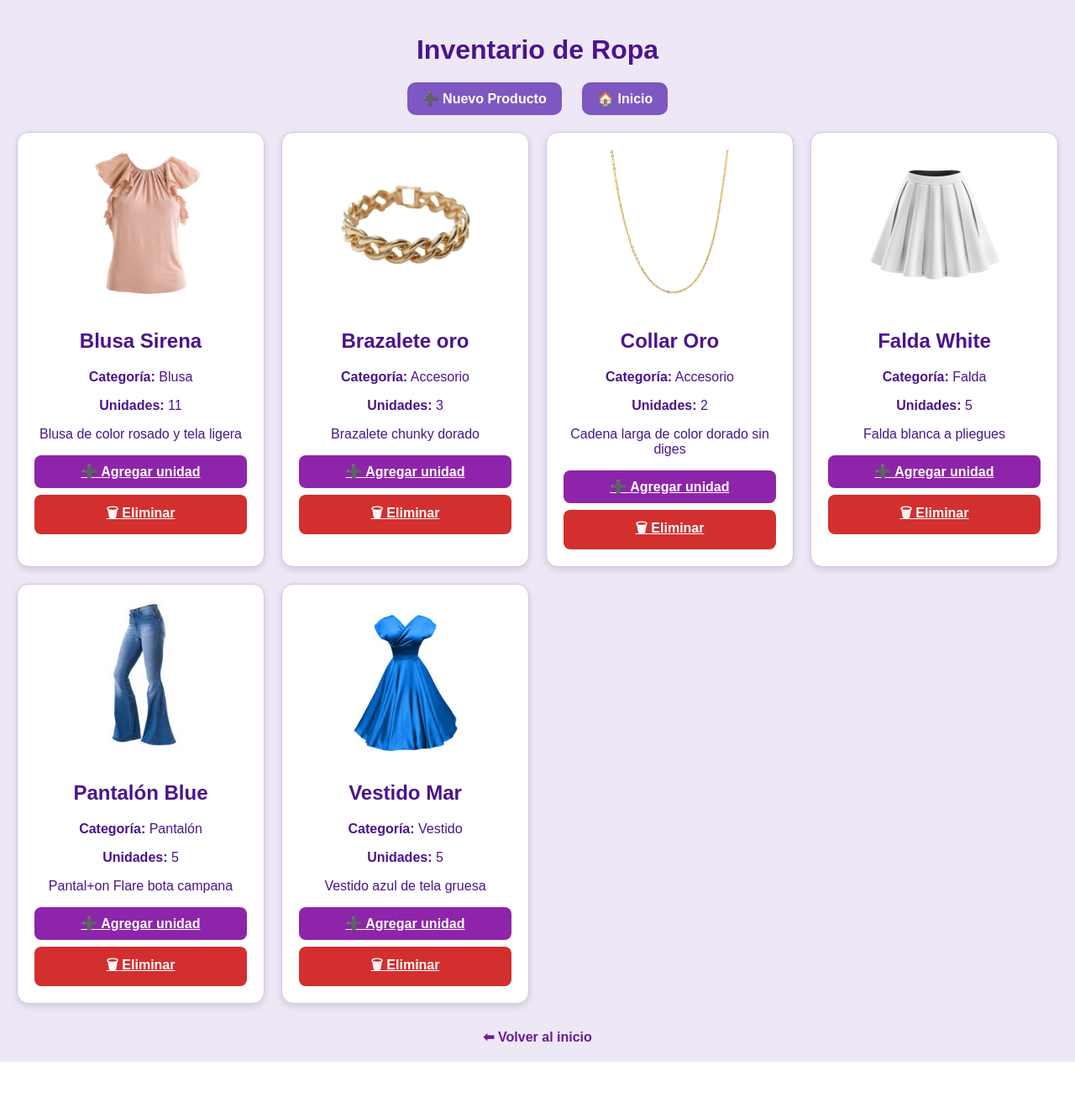
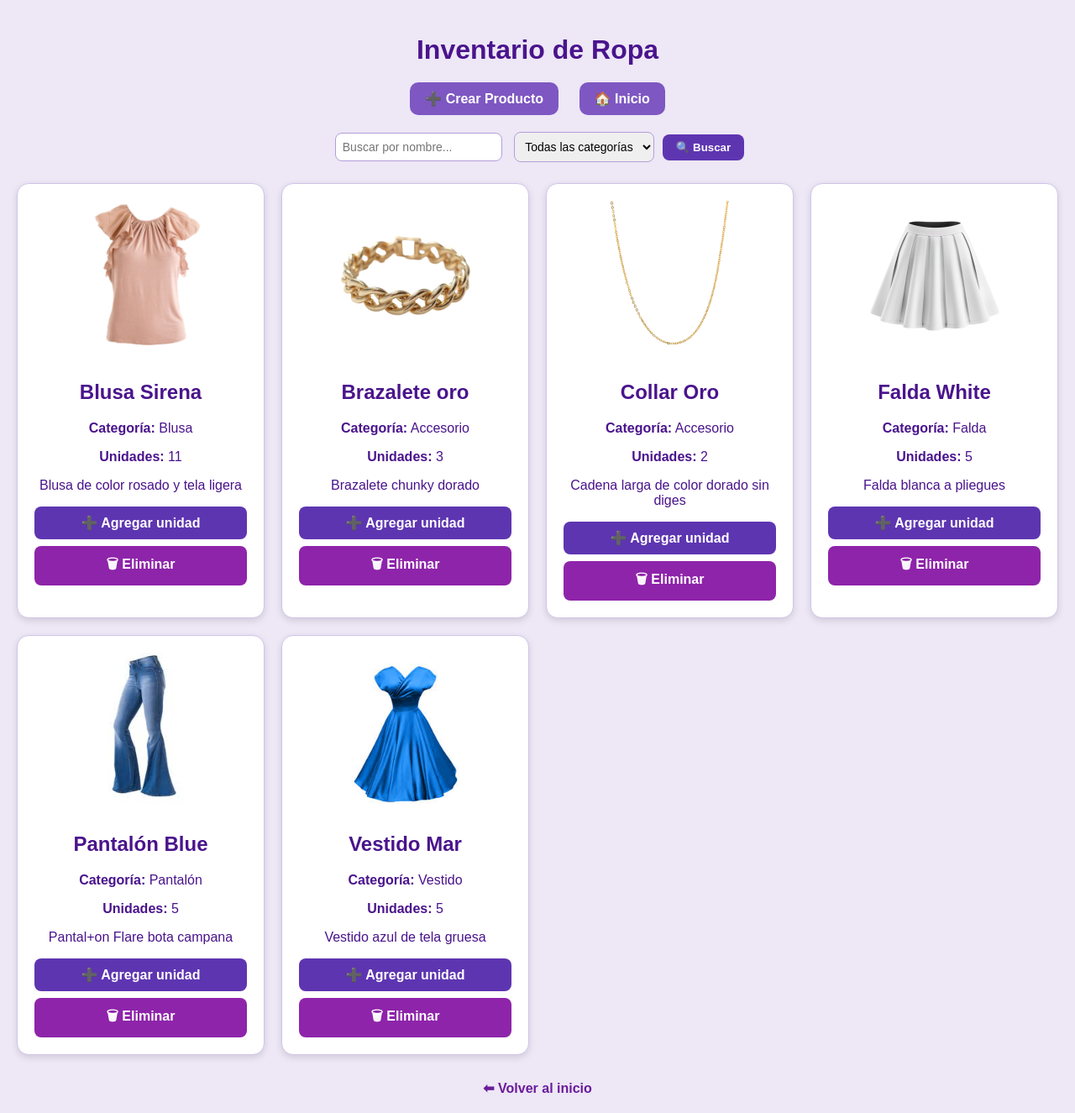
Before and after one commit to LuciH45/StyleMatch, a Django app: page /inventory/ in a window 1280 px wide. Shown: the whole page at 84% size. Before the commit the page ends 1264 px from the top, so only its background shows below. Run offline with Django 5.2, Linux system fonts and the light colour scheme; data comes from the database, SQL or seed files in the repository; both versions use the stored data as it was after the commit.

Commit message:
Product Inventory

```diff
--- a/inventory/templates/home.html
+++ b/inventory/templates/home.html
@@ -41,9 +41,8 @@
 </head>
 <body>
     <div class="container">
-        <h1>👗 Tienda de Ropa</h1>
+        <h1>👗 StyleMatch</h1>
         <a href="{% url 'inventory_display' %}">📦 Inventario</a>
-        <a href="{% url 'product_entry' %}">➕ Crear Producto</a>
     </div>
 </body>
 </html>
--- a/inventory/templates/inventory_display.html
+++ b/inventory/templates/inventory_display.html
@@ -13,6 +13,23 @@
             text-decoration:none; font-weight:bold;
         }
         .top-actions a:hover{ background:#5e35b1; }
+        form.search-bar {
+            text-align:center; margin-bottom:25px;
+        }
+        form.search-bar input, form.search-bar select {
+            padding:8px; border-radius:8px; border:1px solid #b39ddb;
+            margin:0 5px; font-size:14px;
+        }
+        form.search-bar button {
+            padding:8px 16px; border:none; border-radius:8px;
+            background:#5E35B1; color:white; font-weight:bold;
+            cursor:pointer; transition:background .2s;
+        }
+        form.search-bar button:hover { background:#4527A0; }
+        form.search-bar a.clear {
+            margin-left:10px; color:#6a1b9a; font-weight:bold;
+            text-decoration:none;
+        }
         .grid{ display:grid; grid-template-columns:repeat(auto-fit, minmax(260px,1fr)); gap:20px; }
         .card{
             background:#fff; border:1px solid #d1c4e9;
@@ -20,20 +37,40 @@
             box-shadow:0 3px 8px rgba(0,0,0,.12);
         }
         .card img{ max-width:100%; height:180px; object-fit:cover; border-radius:8px; margin-bottom:10px; }
-        .btn{ display:block; margin-top:8px; padding:10px; border:none; border-radius:8px; cursor:pointer; font-weight:bold; }
-        .btn-add{ background:#8e24aa; color:#fff; }
-        .btn-add:hover{ background:#6a1b9a; }
-        .btn-del{ background:#d32f2f; color:#fff; }
-        .btn-del:hover{ background:#b71c1c; }
+        .btn{ display:block; margin-top:8px; padding:10px; border:none; border-radius:8px; cursor:pointer; font-weight:bold; text-decoration:none; }
+        .btn-add{ background:#5E35B1; color:#fff; }
+        .btn-add:hover{ background:#4527A0; }
+        .btn-del{ background:#8E24AA; color:#fff; }
+        .btn-del:hover{ background:#6A1B9A; }
         .back{ display:block; margin:30px auto 0; width:fit-content; text-decoration:none; color:#6a1b9a; font-weight:bold; }
     </style>
 </head>
 <body>
     <h1>Inventario de Ropa</h1>
+
     <div class="top-actions">
-        <a href="{% url 'product_entry' %}">➕ Nuevo Producto</a>
+        <a href="{% url 'product_entry' %}">➕ Crear Producto</a>
         <a href="{% url 'home' %}">🏠 Inicio</a>
     </div>
+
+    <!-- Buscador -->
+    <form method="get" class="search-bar">
+        <input type="text" name="q" placeholder="Buscar por nombre..." value="{{ query|default:'' }}">
+
+        <select name="category">
+            <option value="all">Todas las categorías</option>
+            {% for code, label in categories %}
+                <option value="{{ code }}" {% if category == code %}selected{% endif %}>
+                    {{ label }}
+                </option>
+            {% endfor %}
+        </select>
+
+        <button type="submit">🔍 Buscar</button>
+        {% if query or category %}
+            <a href="{% url 'inventory_display' %}" class="clear">✖ Limpiar</a>
+        {% endif %}
+    </form>
 
     <div class="grid">
         {% for product in products %}
--- a/inventory/views.py
+++ b/inventory/views.py
@@ -2,13 +2,32 @@ from django.shortcuts import render, redirect, get_object_or_404
 from django.contrib import messages
 from .forms import ProductEntryForm
 from .models import Product
+from django.db.models import Q
 
 def home(request):
     return render(request, "home.html")
 
+
 def inventory_display(request):
+    query = request.GET.get("q")  # término de búsqueda
+    category = request.GET.get("category")  # categoría seleccionada
+
     products = Product.objects.all().order_by("name")
-    return render(request, "inventory_display.html", {"products": products})
+
+    if query:
+        products = products.filter(
+            Q(name__icontains=query) | Q(description__icontains=query)
+        )
+
+    if category and category != "all":
+        products = products.filter(category=category)
+
+    return render(request, "inventory_display.html", {
+        "products": products,
+        "query": query,
+        "category": category,
+        "categories": Product.CATEGORY_CHOICES,
+    })
 
 def product_entry(request):
     if request.method == "POST":
```
Also changed, not shown: db.sqlite3, inventory/migrations/0001_initial.py (added), media/products/blusa.png (added), media/products/brazalete.png (added), media/products/collar.jpg (added), media/products/falda.png (added), media/products/pantalón.jpg (added), media/products/pantalón_XFXqu7f.jpg (added), media/products/vestido.jpg (added).
